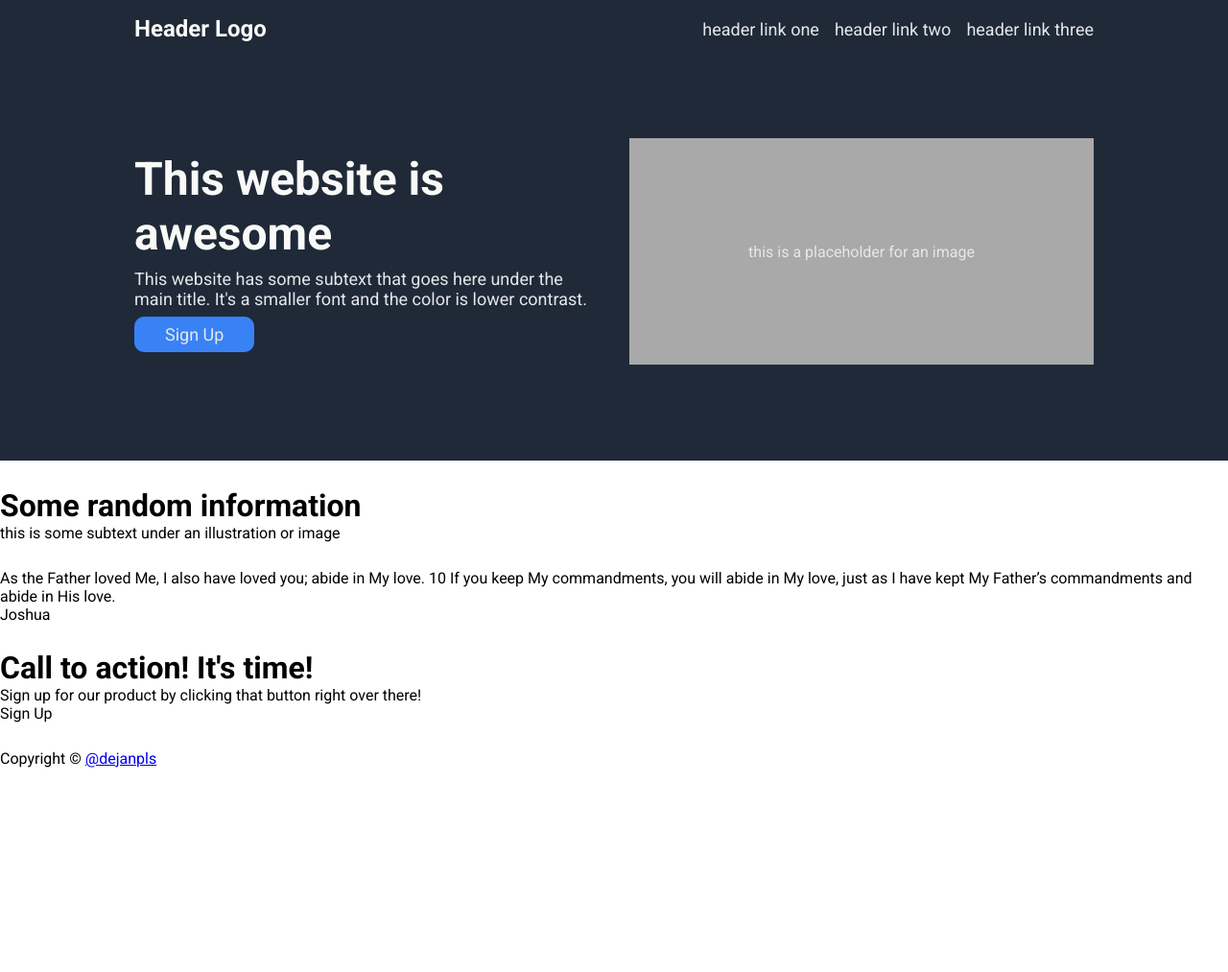
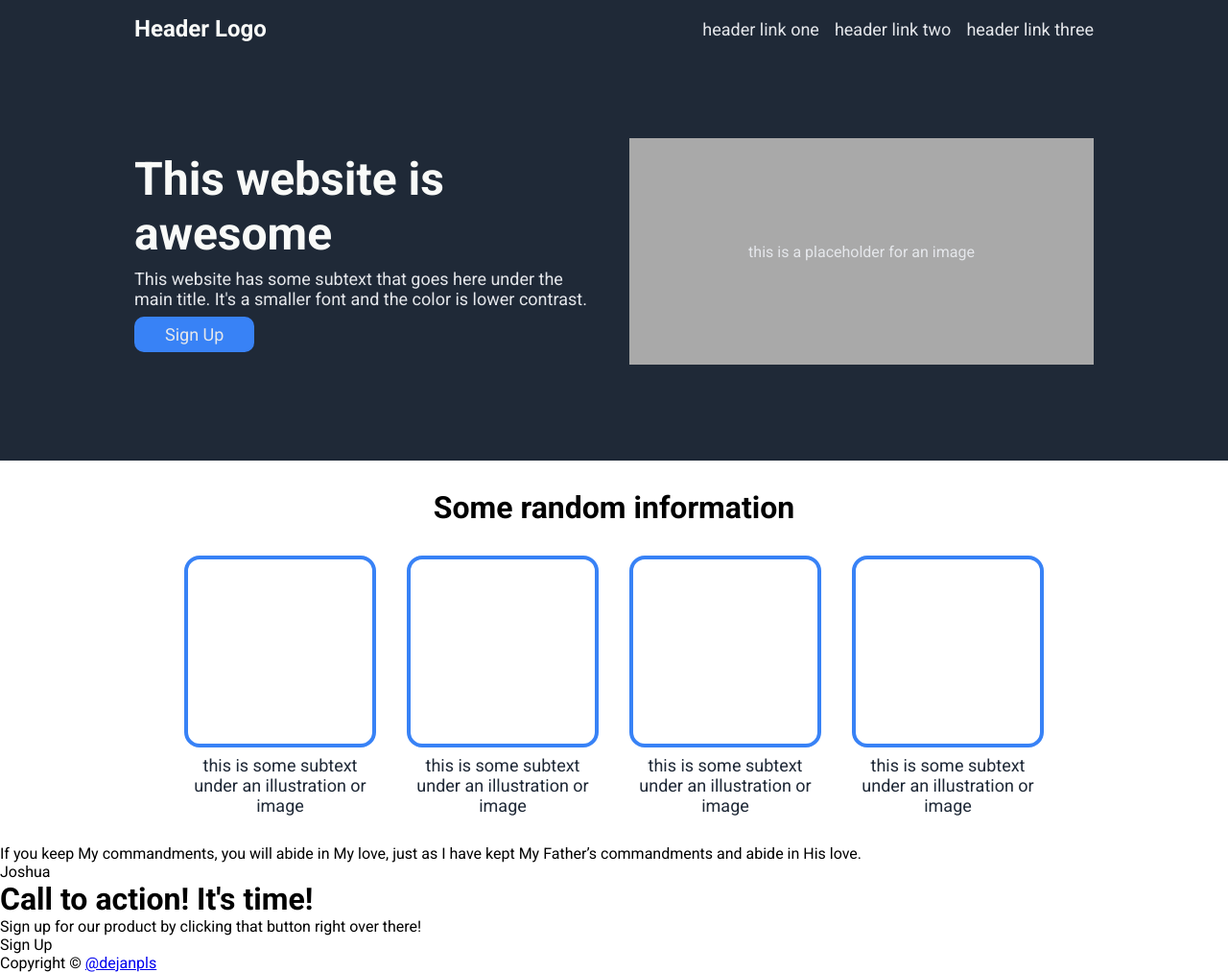
Before and after one commit to dejanpls/landing-page, a plain HTML site: page index.html in a window 1280 px wide. Shown: the whole page at 96% size. Before the commit the page ends 800 px from the top, so only its background shows below. Drawn offline with Linux system fonts and the light colour scheme.

Commit message:
Style info section

```diff
--- a/index.html
+++ b/index.html
@@ -39,19 +39,39 @@
 			</div>
 		</header>
 		<!-- main content -->
-		<div class="main">
+		<div class="info-container">
 			<h1 class="main-title">Some random information</h1>
-			<div class="card-container">
-				<div class="card-image-container"></div>
-				<div class="card-text">
-					this is some subtext under an illustration or image
+			<div class="cards">
+				<div class="card">
+					<div class="card-image-container"></div>
+					<div class="card-text">
+						this is some subtext under an illustration or image
+					</div>
+				</div>
+				<div class="card">
+					<div class="card-image-container"></div>
+					<div class="card-text">
+						this is some subtext under an illustration or image
+					</div>
+				</div>
+				<div class="card">
+					<div class="card-image-container"></div>
+					<div class="card-text">
+						this is some subtext under an illustration or image
+					</div>
+				</div>
+				<div class="card">
+					<div class="card-image-container"></div>
+					<div class="card-text">
+						this is some subtext under an illustration or image
+					</div>
 				</div>
 			</div>
 		</div>
 		<!-- quote section -->
 		<blockquote class="quote-container">
 			<p class="quote-text">
-				As the Father loved Me, I also have loved you; abide in My love. 10 If you keep My commandments, you will abide in My love, just as I have kept My Father’s commandments and abide in His love.
+				If you keep My commandments, you will abide in My love, just as I have kept My Father’s commandments and abide in His love.
 			</p>
 			<footer class="quote-author">Joshua</footer>
 		</blockquote>
--- a/styles.css
+++ b/styles.css
@@ -103,3 +103,35 @@ html {
 	background-color: darkgrey;
 	color: #e5e7eb;
 }
+
+.info-container {
+	display: flex;
+	flex-direction: column;
+	align-items: center;
+	justify-content: space-evenly;
+	min-height: 50vh;
+}
+
+.cards {
+	display: flex;
+	gap: 32px;
+}
+
+.card {
+	width: 200px;
+	display: flex;
+	flex-direction: column;
+	gap: 8px;
+}
+
+.card-text {
+	text-align: center;
+	color: #1f2937;
+	font-size: 18px;
+}
+
+.card-image-container {
+	height: 200px;
+	border: 4px solid #3882f6;
+	border-radius: 16px;
+}
```
